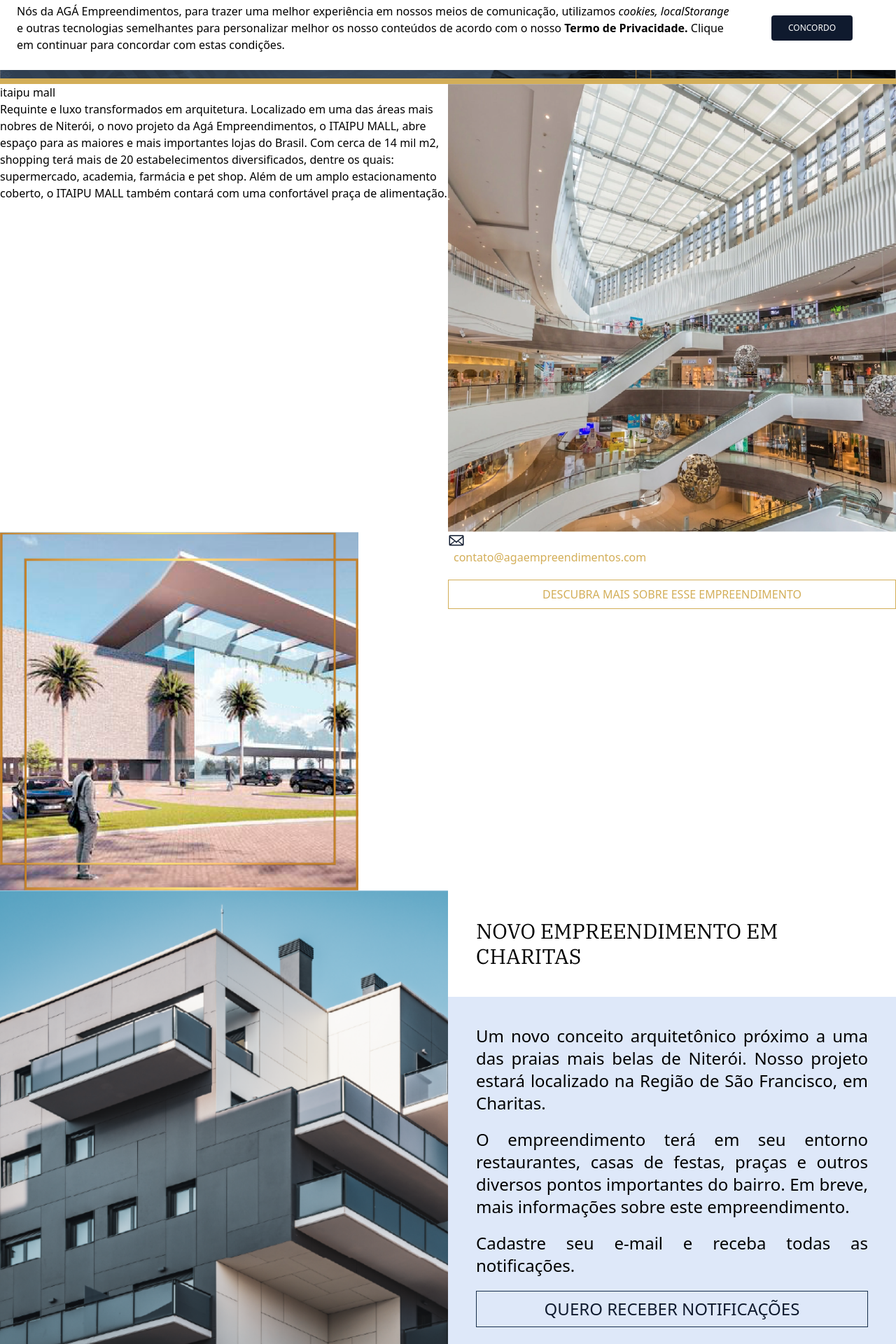
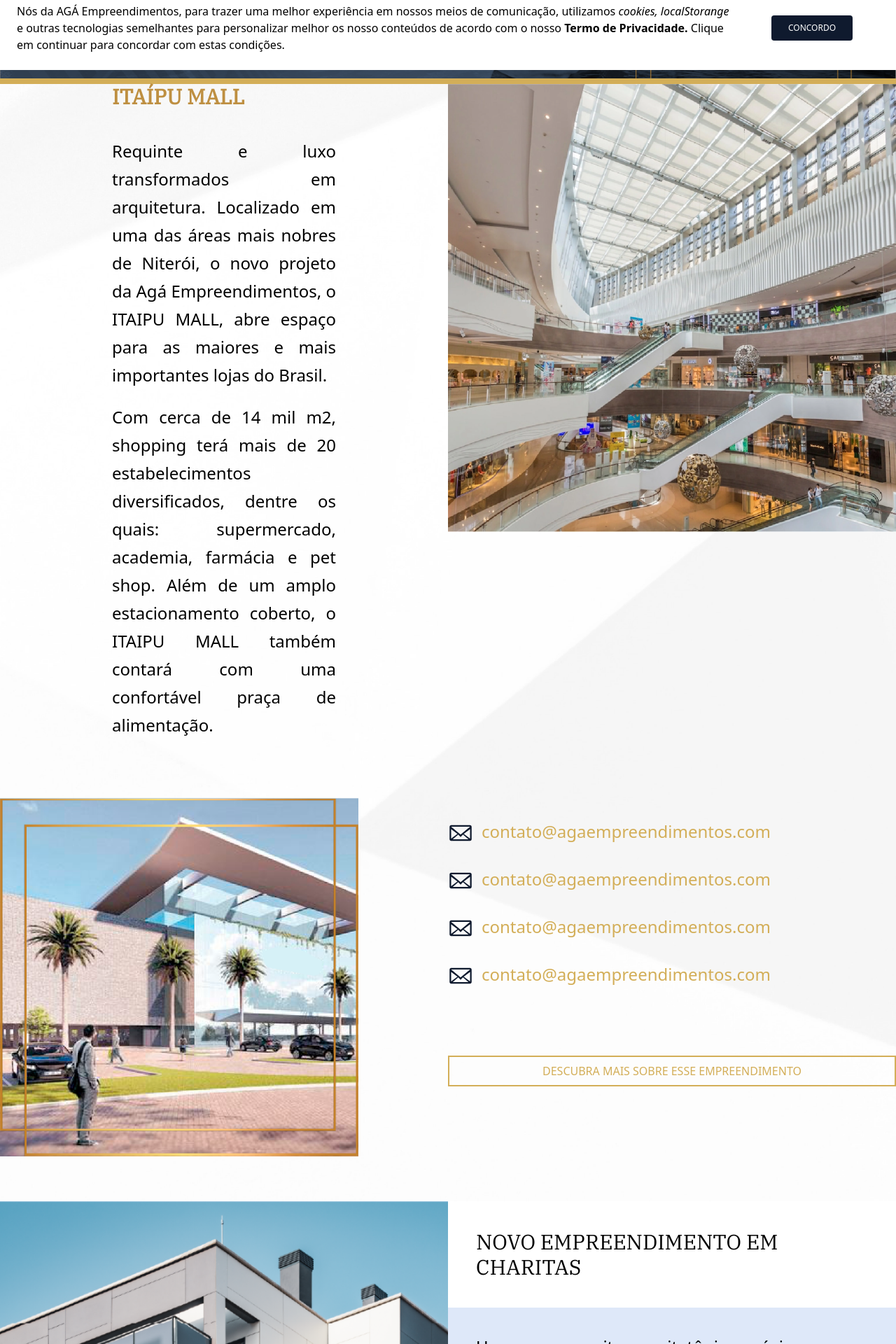
Before and after one commit to Grupo-Hp/aga-2.0, a Next.js app: page / in a window 1280 px wide. Shown: the part 660-2580 px from the top of the page at 70% size. Built offline with nearby package versions, Linux system fonts and the light colour scheme; no server answers.

Commit message:
links configurados

```diff
--- a/components/Arua.jsx
+++ b/components/Arua.jsx
@@ -1,5 +1,6 @@
 import Image from 'next/image'
 import styles from '../styles/footer.module.css'
+import { Link } from "react-scroll";
 
 export default function Arua() {
     return (
@@ -22,8 +23,12 @@
                     <p>
                         Cadastre seu e-mail e receba todas as notificações.
                     </p>
-                    <button type="" className="mt-5 w-full px-6 py-2.5 text-primary-10 font-light text-2xs leading-tight uppercase border border-primary-20 hover:bg-primary-10 hover:text-white transition duration-300 ease-in-out">quero receber notificações</button>
-
+                    <Link to="contato"
+                        smooth={true}
+                        offset={50}
+                        duration={1000}>
+                        <button type="contato" className="mt-5 w-full px-6 py-2.5 text-primary-10 font-light text-2xs leading-tight uppercase border-2 border-primary-20 hover:bg-primary-10 hover:text-white transition duration-300 ease-in-out">quero receber notificações</button>
+                    </Link>
                 </div>
             </div>
         </div>
--- a/components/Contato.jsx
+++ b/components/Contato.jsx
@@ -36,7 +36,7 @@
     }
 
     return (
-        <div className={`${styles.footer} ${styles.contato}`}>
+        <div className={`${styles.footer} ${styles.contato}`} id='contato'>
             <div className="container mx-auto px-12 py-12 w-8/12">
                 <div>
                     <div className="grid grid-cols-2 gap-10 mt-4">
--- a/components/Footer.jsx
+++ b/components/Footer.jsx
@@ -12,7 +12,14 @@
                 <div className='container mx-auto'>
                     <div className="w-11/12 mx-auto grid grid-cols-4">
                         <div className='text-center py-32 col-span-4 lg:col-span-2'>
-                            <a href="./"><Image src="/images/logoAga.svg" width="180" height="180" alt="Logo AGÁ Empreendimentos" /></a>
+                            <Link
+                                to="home"
+                                smooth={true}
+                                offset={50}
+                                duration={1000}
+                            >
+                                <Image src="/images/logoAga.svg" width="180" height="180" alt="Logo AGÁ Empreendimentos" />
+                            </Link>
                         </div>
                         <div className={`col-span-2 lg:col-span-1 pb-10 my-auto ${styles.decoration}`}>
                             <h3>menu</h3>
--- a/components/ItaipuMall.jsx
+++ b/components/ItaipuMall.jsx
@@ -1,32 +1,45 @@
 import Image from 'next/image'
 import { GoMail } from "react-icons/go";
+import styles from "../styles/footer.module.css"
+import { Link } from "react-scroll";
 
 export default function ItaipuMall() {
     return (
-        <>
+        <div className={`${styles.quemSomos}`}>
             <div className="grid grid-cols-2">
-                <div className="col-span-1">
-                    <h4>itaipu mall</h4>
-                    <p>
-                        Requinte e luxo transformados em arquitetura. Localizado em uma das áreas mais nobres de Niterói, o novo projeto da Agá Empreendimentos, o ITAIPU MALL, abre espaço para as maiores e mais importantes lojas do Brasil. Com cerca de 14 mil m2, shopping terá mais de 20 estabelecimentos diversificados, dentre os quais: supermercado, academia, farmácia e pet shop. Além de um amplo estacionamento coberto, o ITAIPU MALL também contará com uma confortável praça de alimentação.
+                <div className="col-span-1 w-2/4 m-auto">
+                    <h2 className={`text-secondary-10 uppercase text-3xl mb-10 font-semibold ${styles.footer}`}>itaípu mall</h2>
+                    <p className='text-2xl text-justify font-light leading-10'>
+                        Requinte e luxo transformados em arquitetura. Localizado em uma das áreas mais nobres de Niterói, o novo projeto da Agá Empreendimentos, o ITAIPU MALL, abre espaço para as maiores e mais importantes lojas do Brasil.
+                    </p>
+                    <p className='text-2xl text-justify font-light py-5 leading-10'>
+                        Com cerca de 14 mil m2, shopping terá mais de 20 estabelecimentos diversificados, dentre os quais: supermercado, academia, farmácia e pet shop. Além de um amplo estacionamento coberto, o ITAIPU MALL também contará com uma confortável praça de alimentação.
                     </p>
                 </div>
-                <div className="col-span-1">
+                <div className="col-span-1" id='portfolio'>
                     <Image src="/images/itaipu1.png" layout='responsive' width={100} height={100} alt="Imagem ilustrativa" />
                 </div>
             </div>
-            <div className="grid grid-cols-2">
+            <div className="grid grid-cols-2 container mx-auto py-16">
                 <div className="col-span-1 max-w-lg">
                     <Image src="/images/itaipu2.png" layout='responsive' width={100} height={100} alt="Imagem ilustrativa" />
 
                 </div>
                 <div className="col-span-1">
-                    <ul>
-                        <li className='text-secondary-20'><GoMail className={`text-primary-10 text-2xl`} />&ensp;contato@agaempreendimentos.com</li>
+                    <ul className='text-2xl'>
+                        <li className='text-secondary-20 flex mt-8'><GoMail className={`text-primary-10 text-4xl`} />&ensp;contato@agaempreendimentos.com</li>
+                        <li className='text-secondary-20 flex mt-8'><GoMail className={`text-primary-10 text-4xl`} />&ensp;contato@agaempreendimentos.com</li>
+                        <li className='text-secondary-20 flex mt-8'><GoMail className={`text-primary-10 text-4xl`} />&ensp;contato@agaempreendimentos.com</li>
+                        <li className='text-secondary-20 flex mt-8'><GoMail className={`text-primary-10 text-4xl`} />&ensp;contato@agaempreendimentos.com</li>
                     </ul>
-                    <button type="" className="mt-5 w-full px-6 py-2.5 text-secondary-20 font-light text-2xs leading-tight uppercase border border-secondary-20 hover:bg-secondary-20 hover:text-white transition duration-300 ease-in-out">descubra mais sobre esse empreendimento</button>
+                    <Link to="contato"
+                        smooth={true}
+                        offset={50}
+                        duration={1000}>
+                        <button type="" className="mt-24 w-full px-6 py-2.5 text-secondary-20 font-light text-2xs leading-tight uppercase border-2 border-secondary-20 hover:bg-secondary-20 hover:text-white transition duration-300 ease-in-out">descubra mais sobre esse empreendimento</button>
+                    </Link>
                 </div>
             </div>
-        </>
+        </div>
     )
 }
--- a/components/Nav.jsx
+++ b/components/Nav.jsx
@@ -7,7 +7,7 @@
     const [isOpen, setIsOpen] = useState(false);
     return (
         <>
-            <div className="shadow-sm py-7 w-full bg-primary-10 z-50 border-b-4 border-secondary-10">
+            <div className="shadow-sm py-7 w-full bg-primary-10 z-50 border-b-4 border-secondary-10" id="home">
                 <div className="w-full container mx-auto">
                     <div className="flex items-center h-20 w-full">
                         <div className="flex items-center mx-20 justify-between w-full">
--- a/components/QuemSomos.jsx
+++ b/components/QuemSomos.jsx
@@ -4,7 +4,7 @@
 export default function QuemSomos() {
     return (
         <div className={`${styles.quemSomos}`}>
-            <div className='w-8/12 mx-auto py-10'>
+            <div className='w-8/12 mx-auto py-10' id='quemSomos'>
                 <div className={`grid lg:grid-cols-2 gap-10`}>
                     <div className='flex items-center'>
                         <div className="col-span-2 lg:col-span-1 md:text-xl font-light leading-8 text-justify">
```
